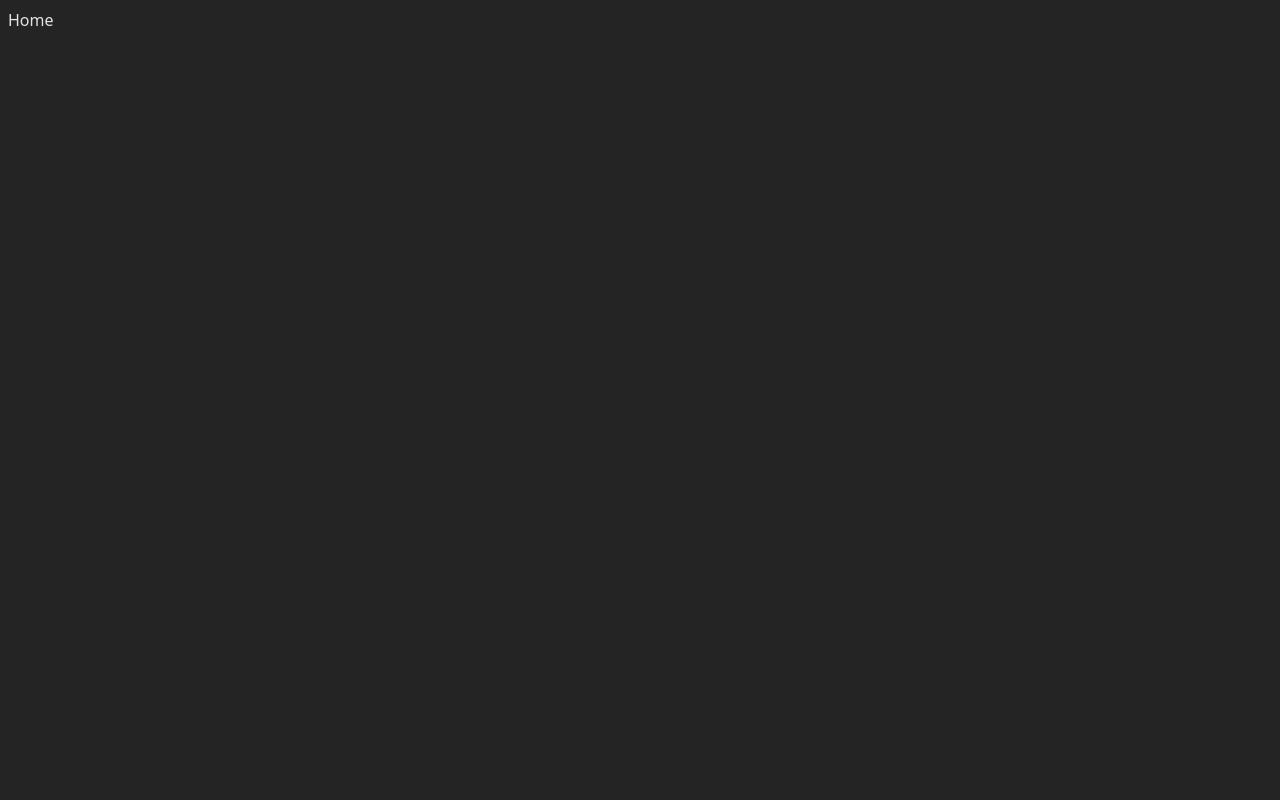
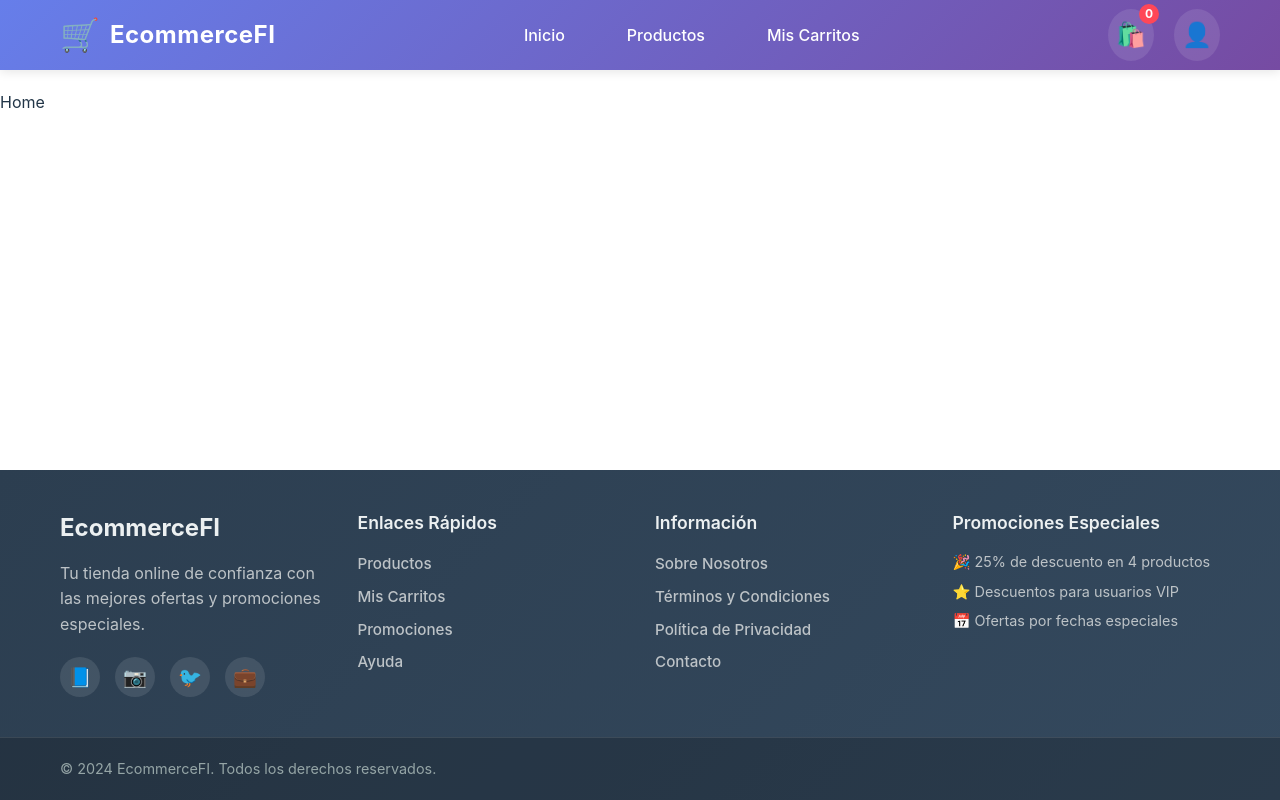
Before and after one commit to bermudezfran/ecommerce-FI, a React (Vite) app: page / in a window 1280 px wide. Built offline with nearby package versions, Linux system fonts and the light colour scheme.

Commit message:
feat: add layout/header/footer

```diff
--- a/src/components/footer/Footer.css
+++ b/src/components/footer/Footer.css
@@ -0,0 +1,131 @@
+.footer {
+  background: linear-gradient(135deg, #2c3e50 0%, #34495e 100%);
+  color: white;
+  margin-top: auto;
+}
+
+.footer-container {
+  max-width: 1200px;
+  margin: 0 auto;
+  padding: 40px 20px;
+  display: grid;
+  grid-template-columns: repeat(auto-fit, minmax(250px, 1fr));
+  gap: 30px;
+}
+
+.footer-section {
+  display: flex;
+  flex-direction: column;
+}
+
+.footer-title {
+  font-size: 1.5rem;
+  font-weight: 700;
+  margin-bottom: 15px;
+  color: #ecf0f1;
+}
+
+.footer-description {
+  color: #bdc3c7;
+  line-height: 1.6;
+  margin-bottom: 20px;
+}
+
+.social-links {
+  display: flex;
+  gap: 15px;
+}
+
+.social-link {
+  display: flex;
+  align-items: center;
+  justify-content: center;
+  width: 40px;
+  height: 40px;
+  background: rgba(255, 255, 255, 0.1);
+  border-radius: 50%;
+  text-decoration: none;
+  font-size: 1.2rem;
+  transition: all 0.3s ease;
+}
+
+.social-link:hover {
+  background: rgba(255, 255, 255, 0.2);
+  transform: translateY(-3px);
+}
+
+.footer-subtitle {
+  font-size: 1.1rem;
+  font-weight: 600;
+  margin-bottom: 15px;
+  color: #ecf0f1;
+}
+
+.footer-links {
+  list-style: none;
+  padding: 0;
+  margin: 0;
+}
+
+.footer-links li {
+  margin-bottom: 8px;
+}
+
+.footer-link {
+  color: #bdc3c7;
+  text-decoration: none;
+  transition: color 0.3s ease;
+  font-size: 0.95rem;
+}
+
+.footer-link:hover {
+  color: #3498db;
+}
+
+.promo-info p {
+  color: #bdc3c7;
+  margin-bottom: 8px;
+  font-size: 0.9rem;
+  line-height: 1.5;
+}
+
+.footer-bottom {
+  background: rgba(0, 0, 0, 0.2);
+  padding: 20px 0;
+  border-top: 1px solid rgba(255, 255, 255, 0.1);
+}
+
+.footer-bottom-container {
+  max-width: 1200px;
+  margin: 0 auto;
+  padding: 0 20px;
+  display: flex;
+  justify-content: space-between;
+  align-items: center;
+  flex-wrap: wrap;
+  gap: 10px;
+}
+
+.footer-bottom p {
+  color: #95a5a6;
+  font-size: 0.9rem;
+  margin: 0;
+}
+
+@media (max-width: 768px) {
+  .footer-container {
+    grid-template-columns: 1fr;
+    gap: 25px;
+    padding: 30px 15px;
+  }
+
+  .footer-bottom-container {
+    flex-direction: column;
+    text-align: center;
+    padding: 0 15px;
+  }
+
+  .footer-title {
+    font-size: 1.3rem;
+  }
+}
--- a/src/components/footer/Footer.tsx
+++ b/src/components/footer/Footer.tsx
@@ -1,5 +1,57 @@
+import './Footer.css'
+
 export const Footer = () => {
   return (
-    <div>Footer</div>
+    <footer className="footer">
+      <div className="footer-container">
+        <div className="footer-section">
+          <h3 className="footer-title">EcommerceFI</h3>
+          <p className="footer-description">
+            Tu tienda online de confianza con las mejores ofertas y promociones especiales.
+          </p>
+          <div className="social-links">
+            <a href="#" className="social-link">📘</a>
+            <a href="#" className="social-link">📷</a>
+            <a href="#" className="social-link">🐦</a>
+            <a href="#" className="social-link">💼</a>
+          </div>
+        </div>
+
+        <div className="footer-section">
+          <h4 className="footer-subtitle">Enlaces Rápidos</h4>
+          <ul className="footer-links">
+            <li><a href="/productos" className="footer-link">Productos</a></li>
+            <li><a href="/carritos" className="footer-link">Mis Carritos</a></li>
+            <li><a href="/promociones" className="footer-link">Promociones</a></li>
+            <li><a href="/ayuda" className="footer-link">Ayuda</a></li>
+          </ul>
+        </div>
+
+        <div className="footer-section">
+          <h4 className="footer-subtitle">Información</h4>
+          <ul className="footer-links">
+            <li><a href="/sobre-nosotros" className="footer-link">Sobre Nosotros</a></li>
+            <li><a href="/terminos" className="footer-link">Términos y Condiciones</a></li>
+            <li><a href="/privacidad" className="footer-link">Política de Privacidad</a></li>
+            <li><a href="/contacto" className="footer-link">Contacto</a></li>
+          </ul>
+        </div>
+
+        <div className="footer-section">
+          <h4 className="footer-subtitle">Promociones Especiales</h4>
+          <div className="promo-info">
+            <p>🎉 25% de descuento en 4 productos</p>
+            <p>⭐ Descuentos para usuarios VIP</p>
+            <p>📅 Ofertas por fechas especiales</p>
+          </div>
+        </div>
+      </div>
+
+      <div className="footer-bottom">
+        <div className="footer-bottom-container">
+          <p>&copy; 2024 EcommerceFI. Todos los derechos reservados.</p>
+        </div>
+      </div>
+    </footer>
   )
 }
--- a/src/components/header/Header.css
+++ b/src/components/header/Header.css
@@ -0,0 +1,143 @@
+.header {
+  background: linear-gradient(135deg, #667eea 0%, #764ba2 100%);
+  color: white;
+  box-shadow: 0 2px 10px rgba(0, 0, 0, 0.1);
+  position: sticky;
+  top: 0;
+  z-index: 1000;
+}
+
+.header-container {
+  max-width: 1200px;
+  margin: 0 auto;
+  padding: 0 20px;
+  display: flex;
+  align-items: center;
+  justify-content: space-between;
+  height: 70px;
+}
+
+.header-left {
+  display: flex;
+  align-items: center;
+}
+
+.logo {
+  display: flex;
+  align-items: center;
+  text-decoration: none;
+  color: white;
+  font-weight: bold;
+  font-size: 1.5rem;
+  transition: transform 0.2s ease;
+}
+
+.logo:hover {
+  transform: scale(1.05);
+}
+
+.logo-icon {
+  font-size: 2rem;
+  margin-right: 10px;
+}
+
+.logo-text {
+  font-weight: 700;
+  letter-spacing: 0.5px;
+}
+
+.header-nav {
+  display: flex;
+  gap: 30px;
+}
+
+.nav-link {
+  color: white;
+  text-decoration: none;
+  font-weight: 500;
+  padding: 8px 16px;
+  border-radius: 20px;
+  transition: all 0.3s ease;
+  position: relative;
+}
+
+.nav-link:hover {
+  background: rgba(255, 255, 255, 0.2);
+  transform: translateY(-2px);
+}
+
+.header-right {
+  display: flex;
+  align-items: center;
+  gap: 20px;
+}
+
+.cart-icon {
+  position: relative;
+  cursor: pointer;
+  padding: 8px;
+  border-radius: 50%;
+  transition: all 0.3s ease;
+  background: rgba(255, 255, 255, 0.1);
+}
+
+.cart-icon:hover {
+  background: rgba(255, 255, 255, 0.2);
+  transform: scale(1.1);
+}
+
+.cart-icon-symbol {
+  font-size: 1.5rem;
+}
+
+.cart-count {
+  position: absolute;
+  top: -5px;
+  right: -5px;
+  background: #ff4757;
+  color: white;
+  border-radius: 50%;
+  width: 20px;
+  height: 20px;
+  display: flex;
+  align-items: center;
+  justify-content: center;
+  font-size: 0.75rem;
+  font-weight: bold;
+}
+
+.user-menu {
+  cursor: pointer;
+  padding: 8px;
+  border-radius: 50%;
+  transition: all 0.3s ease;
+  background: rgba(255, 255, 255, 0.1);
+}
+
+.user-menu:hover {
+  background: rgba(255, 255, 255, 0.2);
+  transform: scale(1.1);
+}
+
+.user-avatar {
+  font-size: 1.5rem;
+}
+
+@media (max-width: 768px) {
+  .header-container {
+    padding: 0 15px;
+    height: 60px;
+  }
+
+  .header-nav {
+    display: none;
+  }
+
+  .logo-text {
+    font-size: 1.2rem;
+  }
+
+  .logo-icon {
+    font-size: 1.5rem;
+  }
+}
--- a/src/components/header/Header.tsx
+++ b/src/components/header/Header.tsx
@@ -1,5 +1,33 @@
+import { Link } from 'react-router-dom'
+import './Header.css'
+
 export const Header = () => {
   return (
-    <div>Header</div>
+    <header className="header">
+      <div className="header-container">
+        <div className="header-left">
+          <Link to="/" className="logo">
+            <span className="logo-icon">🛒</span>
+            <span className="logo-text">EcommerceFI</span>
+          </Link>
+        </div>
+
+        <nav className="header-nav">
+          <Link to="/" className="nav-link">Inicio</Link>
+          <Link to="/productos" className="nav-link">Productos</Link>
+          <Link to="/carritos" className="nav-link">Mis Carritos</Link>
+        </nav>
+
+        <div className="header-right">
+          <div className="cart-icon">
+            <span className="cart-icon-symbol">🛍️</span>
+            <span className="cart-count">0</span>
+          </div>
+          <div className="user-menu">
+            <span className="user-avatar">👤</span>
+          </div>
+        </div>
+      </div>
+    </header>
   )
 }
--- /dev/null
+++ b/src/components/layout/Layout.css
@@ -0,0 +1,10 @@
+.layout {
+  min-height: 100vh;
+  display: flex;
+  flex-direction: column;
+}
+
+.main-content {
+  flex: 1;
+  padding: 20px 0;
+}
--- /dev/null
+++ b/src/components/layout/Layout.tsx
@@ -0,0 +1,20 @@
+import type { ReactNode } from 'react'
+import { Header } from '../header/Header'
+import { Footer } from '../footer/Footer'
+import './Layout.css'
+
+interface LayoutProps {
+  children: ReactNode
+}
+
+export const Layout = ({ children }: LayoutProps) => {
+  return (
+    <div className="layout">
+      <Header />
+      <main className="main-content">
+        {children}
+      </main>
+      <Footer />
+    </div>
+  )
+}
--- a/src/index.css
+++ b/src/index.css
@@ -1,17 +1,82 @@
+* {
+  margin: 0;
+  padding: 0;
+  box-sizing: border-box;
+}
+
 :root {
-  font-family: system-ui, Avenir, Helvetica, Arial, sans-serif;
+  font-family: 'Inter', -apple-system, BlinkMacSystemFont, 'Segoe UI', 'Roboto', 'Oxygen',
+    'Ubuntu', 'Cantarell', 'Fira Sans', 'Droid Sans', 'Helvetica Neue',
+    sans-serif;
   line-height: 1.5;
   font-weight: 400;
 
-  color-scheme: light dark;
-  color: rgba(255, 255, 255, 0.87);
-  background-color: #242424;
+  color-scheme: light;
+  color: #213547;
+  background-color: #ffffff;
 
   font-synthesis: none;
   text-rendering: optimizeLegibility;
   -webkit-font-smoothing: antialiased;
   -moz-osx-font-smoothing: grayscale;
+}
+
+body {
   margin: 0;
-  padding: 0;
-  box-sizing: border-box;
+  min-width: 320px;
+  min-height: 100vh;
 }
+
+#root {
+  min-height: 100vh;
+  display: flex;
+  flex-direction: column;
+}
+
+a {
+  font-weight: 500;
+  color: #646cff;
+  text-decoration: inherit;
+}
+
+a:hover {
+  color: #535bf2;
+}
+
+h1 {
+  font-size: 3.2em;
+  line-height: 1.1;
+}
+
+button {
+  border-radius: 8px;
+  border: 1px solid transparent;
+  padding: 0.6em 1.2em;
+  font-size: 1em;
+  font-weight: 500;
+  font-family: inherit;
+  background-color: #1a1a1a;
+  color: white;
+  cursor: pointer;
+  transition: border-color 0.25s;
+}
+
+button:hover {
+  border-color: #646cff;
+}
+
+button:focus,
+button:focus-visible {
+  outline: 4px auto -webkit-focus-ring-color;
+}
+
+@media (prefers-color-scheme: light) {
+  :root {
+    color: #213547;
+    background-color: #ffffff;
+  }
+  button {
+    background-color: #f9f9f9;
+    color: #213547;
+  }
+}
--- a/src/router/IndexRoute.tsx
+++ b/src/router/IndexRoute.tsx
@@ -1,14 +1,23 @@
 import { Route, Routes } from "react-router-dom";
+import { Layout } from "../components/layout/Layout";
 import { Home } from "../pages/Home";
 import { Carrito } from "../pages/Carrito";
-import { LoginRegistro } from "../pages/LoginRegistro";
 
 export const IndexRoute = () => {
   return (
-    <Routes>
-      <Route path="/" element={<Home />} />
-      <Route path="/carrito" element={<Carrito />} />
-      <Route path="/auth" element={<LoginRegistro />} />
-    </Routes>
+    <Layout>
+      <Routes>
+        <Route path="/" element={<Home />} />
+        <Route path="/carrito" element={<Carrito />} />
+        <Route path="/carritos" element={<Carrito />} />
+        <Route path="/productos" element={<div>Página de Productos</div>} />
+        <Route path="/promociones" element={<div>Página de Promociones</div>} />
+        <Route path="/ayuda" element={<div>Página de Ayuda</div>} />
+        <Route path="/sobre-nosotros" element={<div>Sobre Nosotros</div>} />
+        <Route path="/terminos" element={<div>Términos y Condiciones</div>} />
+        <Route path="/privacidad" element={<div>Política de Privacidad</div>} />
+        <Route path="/contacto" element={<div>Contacto</div>} />
+      </Routes>
+    </Layout>
   );
 };
```
Also changed, not shown: src/pages/Home.css (added).
